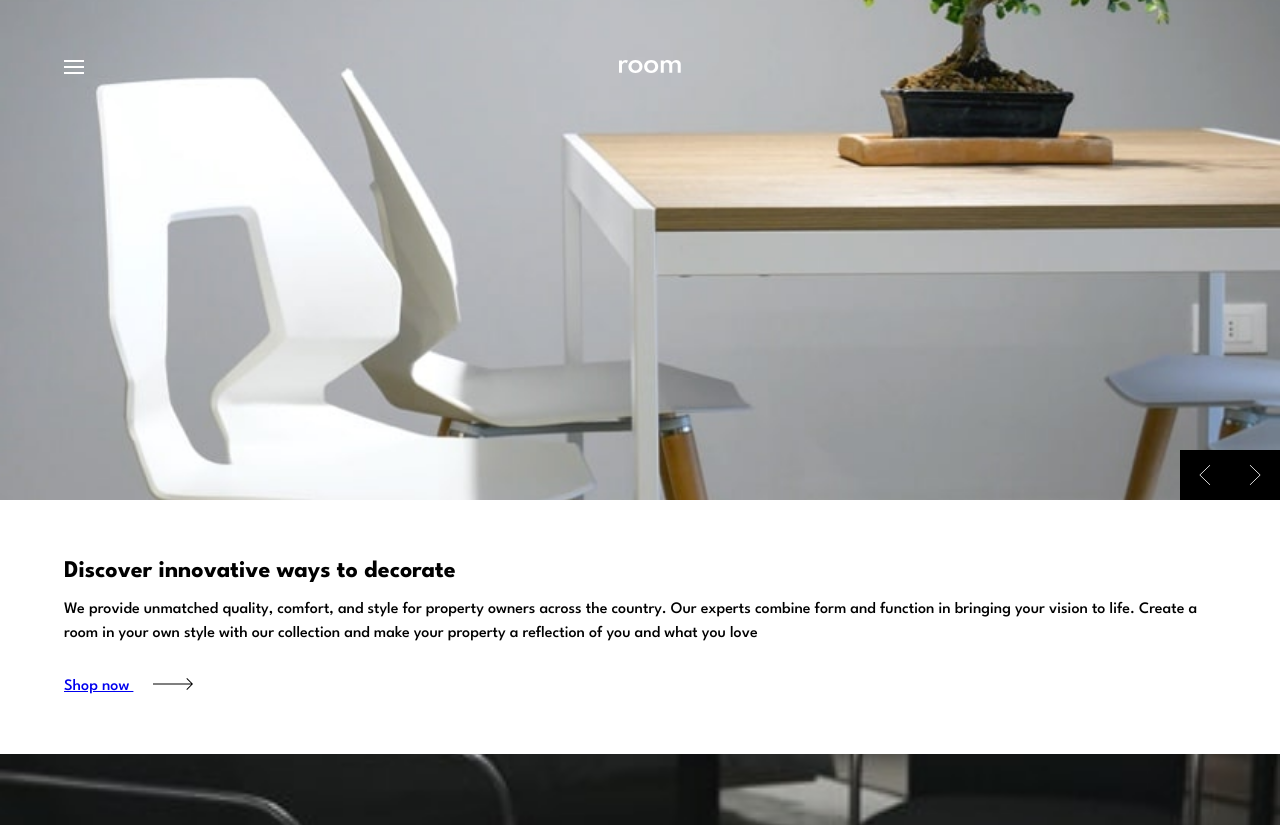
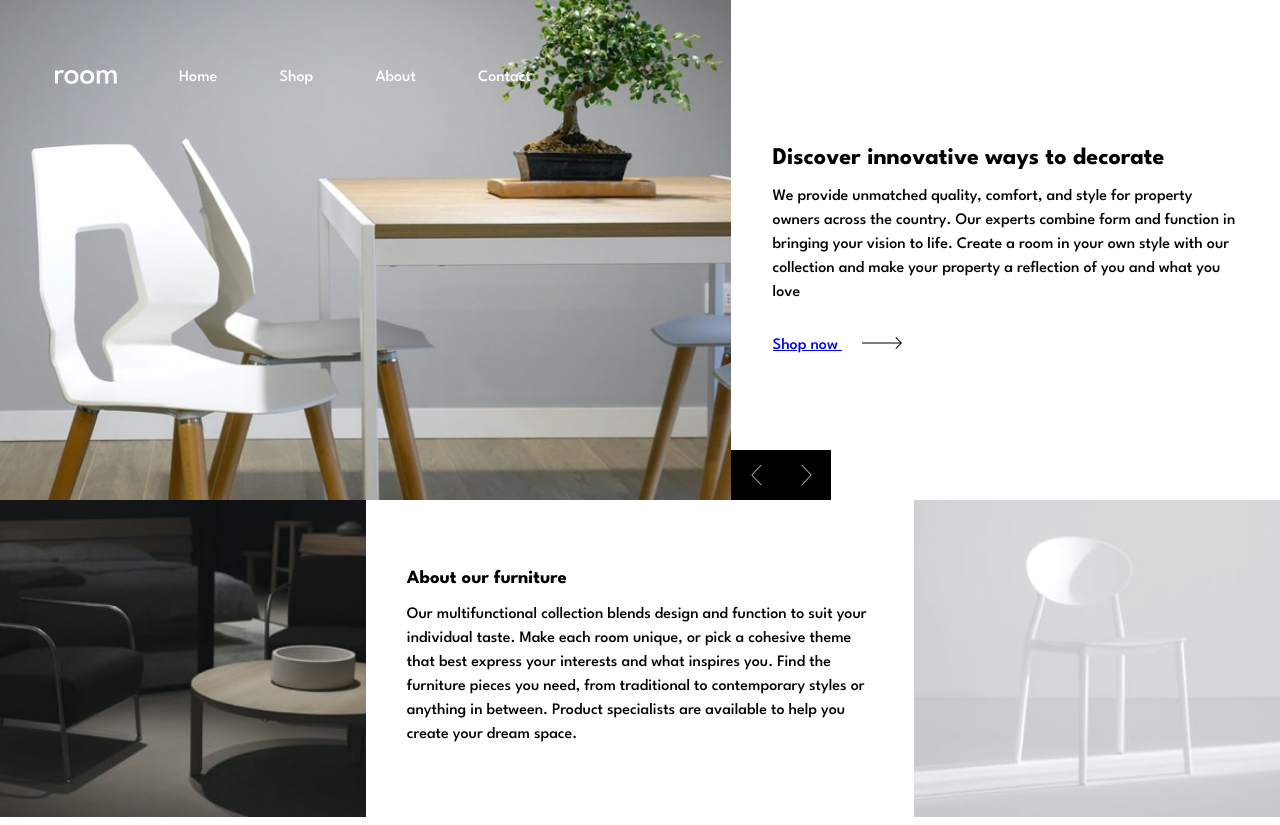
Before and after one commit to rodrigoandresd/Frontend-challenges, a plain HTML site: page room-homepage-master/index.html in a window 1280 px wide. Shown: the top 825 px of the page. Drawn offline with Linux system fonts and the light colour scheme.

Commit message:
finished html and css

```diff
--- a/room-homepage-master/css/style.css
+++ b/room-homepage-master/css/style.css
@@ -94,6 +94,10 @@ body{
     margin: 1em 0 2em;
 }
 
+.main__paragraph--about{
+    margin: 1em 0 0;
+}
+
 .main__cta{
     text-decoration: none;
     color: var(--very-darkgray);
@@ -122,3 +126,50 @@ body{
     grid-area: image2;
     background-image: url("../images/image-about-light.jpg");
 }
+
+@media (min-width:768px) {
+    .container{
+        width: 85%;
+        padding: 70px 0;
+    }
+
+    .main{
+        grid-template-columns: repeat(7, 1fr);
+        grid-template-areas:
+        "main main main main buy buy buy"
+        "main main main main buy buy buy"
+        "main main main main buy buy buy"
+        "image1 image1 about about about image2 image2"
+        "image1 image1 about about about image2 image2" ;
+    }
+
+    .main__controls{
+        grid-area: buy;
+        justify-self: start;
+    }
+
+    .main__hamburguer{
+        display: none;
+    }
+
+    .main__links{
+        padding: 0;
+        display: grid;
+        grid-auto-flow: column;
+        gap: 1em;
+        margin-left: 10%;
+    }
+
+    .main__list{
+        list-style: none;
+    }
+
+    .main__link{
+        color: var(--white);
+        text-decoration: none;
+    }
+
+    .main__logo{
+        margin: 0;
+    }
+}
--- a/room-homepage-master/index.html
+++ b/room-homepage-master/index.html
@@ -20,7 +20,7 @@
   <main class="main">
     <section class="main__hero">
       <nav class="main__nav container">
-        <img src="images/icon-hamburger.svg" alt="Icon hamburger" class="main__hamburger">
+        <img src="images/icon-hamburger.svg" alt="Icon hamburger" class="main__hamburguer">
         <img src="images/logo.svg" alt="logo" class="main__logo">
         <ul class="main__links">
           <li class="main__list">
@@ -69,7 +69,7 @@
     <section class="main__about container">
       <div class="main__content">
         <h3 class="main__title">About our furniture</h3>
-        <p class="main__paragraph">Our multifunctional collection blends design and function to suit your individual
+        <p class="main__paragraph main__paragraph--about">Our multifunctional collection blends design and function to suit your individual
           taste.
           Make each room unique, or pick a cohesive theme that best express your interests and what
           inspires you. Find the furniture pieces you need, from traditional to contemporary styles
```
